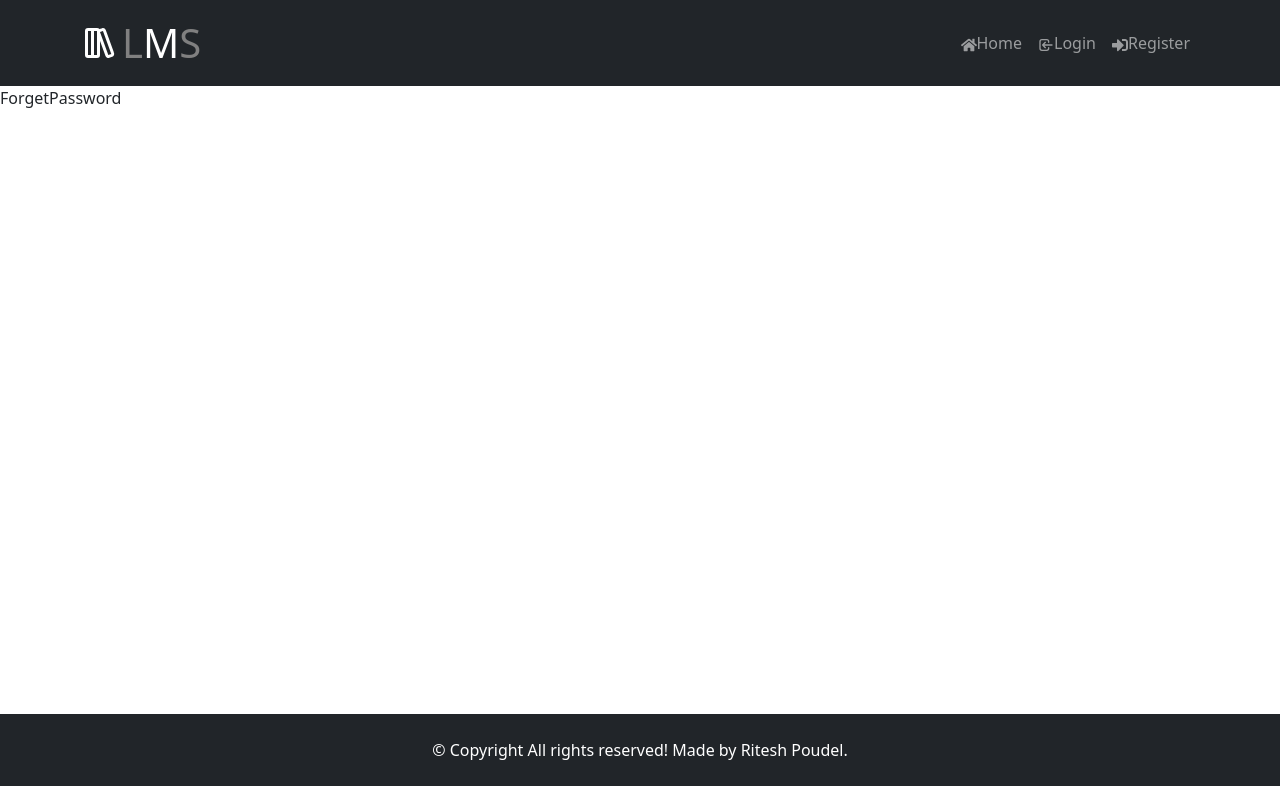
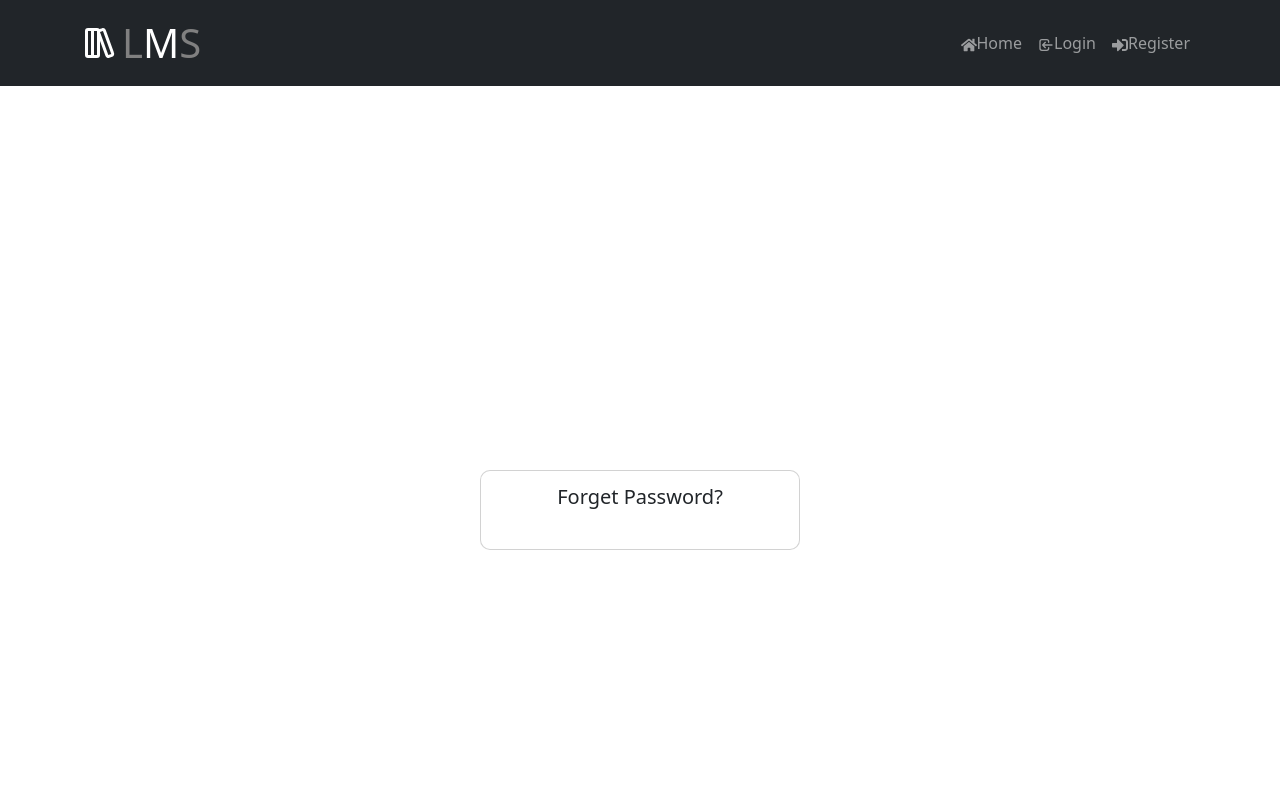
Before and after one commit to riteshpoudel201/lms_frontend, a React (Vite) app: page /forget in a window 1280 px wide. Shown: the top 800 px of the page. Built offline with nearby package versions, Linux system fonts and the light colour scheme; no server answers.

Commit message:
created the container for otp request form and password reset form

```diff
--- a/src/pages/auth/ForgetPassword.jsx
+++ b/src/pages/auth/ForgetPassword.jsx
@@ -1,7 +1,20 @@
+import { Card } from "react-bootstrap"
+import { Outlet } from "react-router-dom"
 
 const ForgetPassword = () => {
+
+
   return (
-    <div>ForgetPassword</div>
+    <div className="vh-100 d-flex justify-content-center align-items-center my-4">
+    <Card style={{ width: "20rem", borderRadius: "10px" }}>
+        <Card.Title style={{ textAlign: "center", marginTop: "0.9rem" }}>
+          Forget Password?
+        </Card.Title>
+        <Card.Body>
+          <Outlet />
+        </Card.Body>
+      </Card>
+      </div>
   )
 }
 
```
